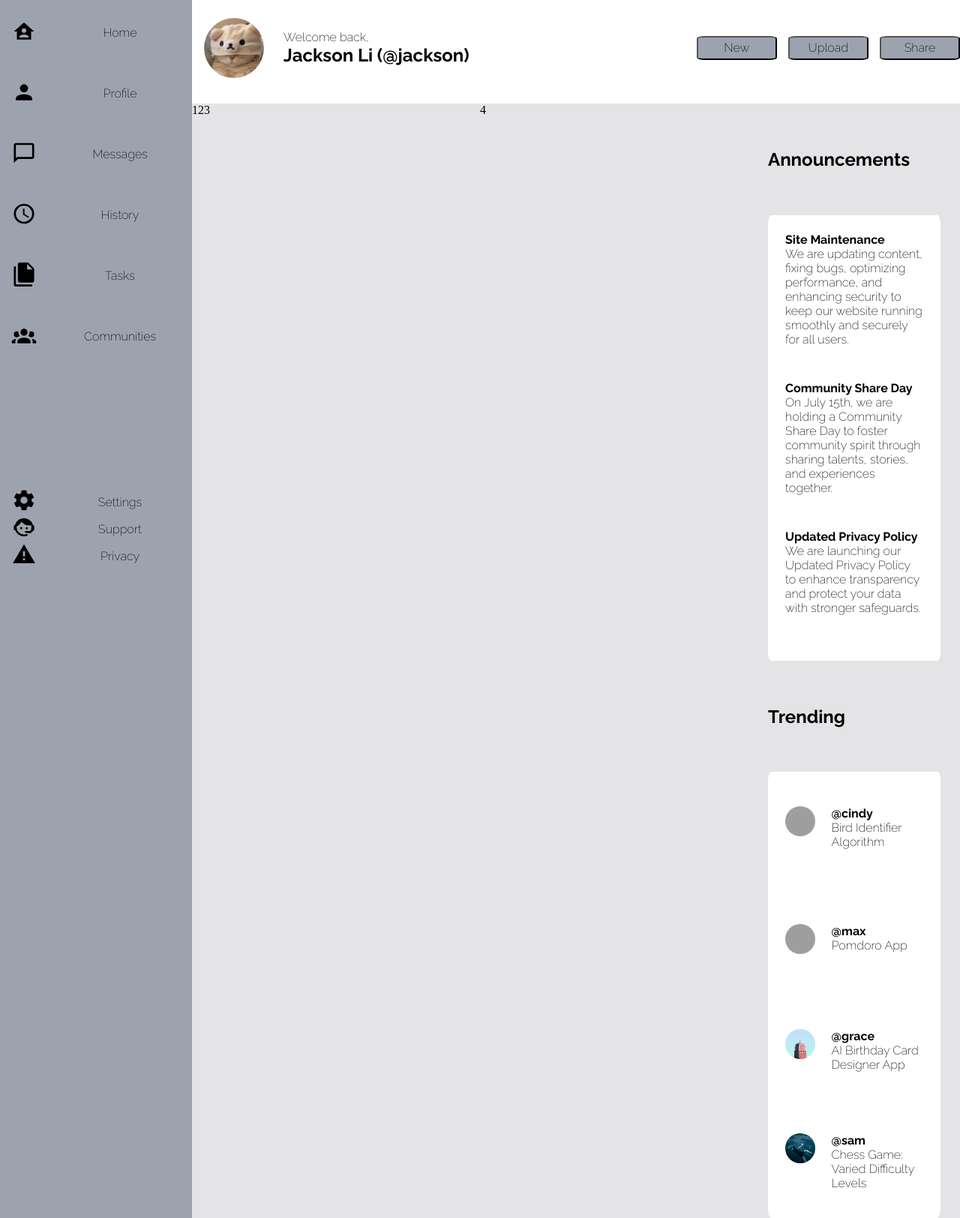
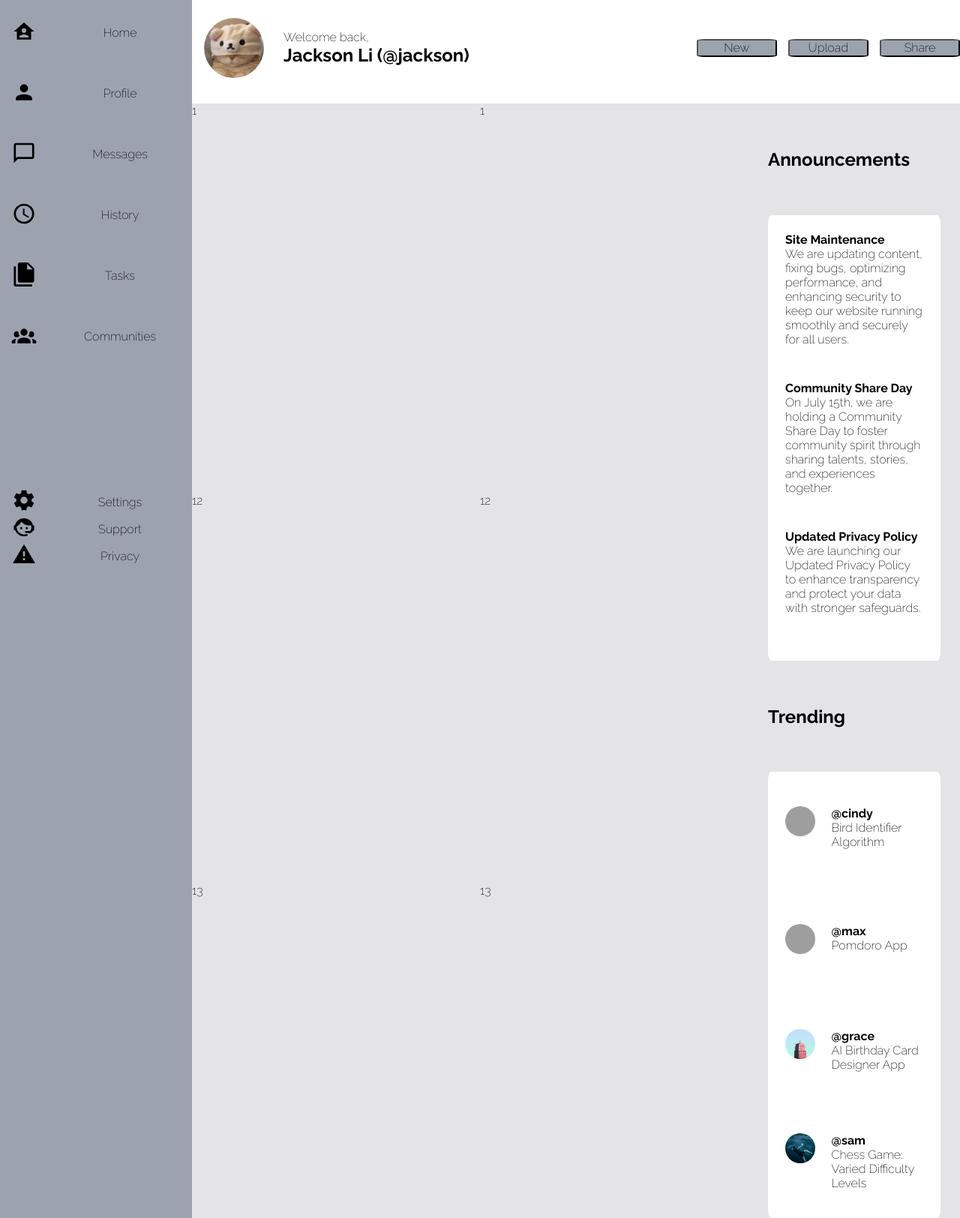
Before and after one commit to jxcksonli/admindashboard, a plain HTML site: page index.html in a window 1280 px wide. Shown: the part 159-1783 px from the top of the page at 75% size. Drawn offline with Linux system fonts and the light colour scheme; grey boxes are pictures that could not be loaded.

Commit message:
Add structure for project component

```diff
--- a/index.html
+++ b/index.html
@@ -84,10 +84,18 @@
                     <button class="project-action raleway-font">Share</button>
                 </div>
             </div>
-            <div class="yourprojects">
-                <p>123</p>
-                <p>4</p>
-                <div class="news raleway-font">
+            <div class="yourprojects raleway-font">
+                <div class="project-row">
+                    <p>1</p>
+                    <p>12</p>
+                    <p>13</p>
+                </div>
+                <div class="project-row">
+                    <p>1</p>
+                    <p>12</p>
+                    <p>13</p>
+                </div>
+                <div class="news">
                     <h2 style="align-self: center;"> Announcements </h2>
                     <div class="news-list">
                         <div class="news-item">
--- a/styles.css
+++ b/styles.css
@@ -111,7 +111,7 @@
     font-size: 16px;
     border-radius: 10%;
     transition: 0.3s;
-    height: 4vh;
+    height: 3vh;
 
 }
 
@@ -124,6 +124,27 @@
     background-color: #e4e4e7;
     display: grid;
     grid-template-columns: 3fr 3fr 2fr;
+}
+
+.project-row{
+    display: grid;
+    grid-template-rows: repeat(3, 1fr);
+    gap: 5%;
+}
+
+.project-item{
+    display: grid;
+    grid-template-rows: 4fr 1fr;
+}
+
+.project-response{
+    display: grid;
+    grid-template-columns: 4fr 1fr 1fr 1fr;
+}
+
+.response-icons{
+    height: 3vh;
+    width: 3vh;
 }
 
 .news{
```
Also changed, not shown: icons/eye.svg (added), icons/share-all.svg (added), icons/star-check-outline.svg (added).
